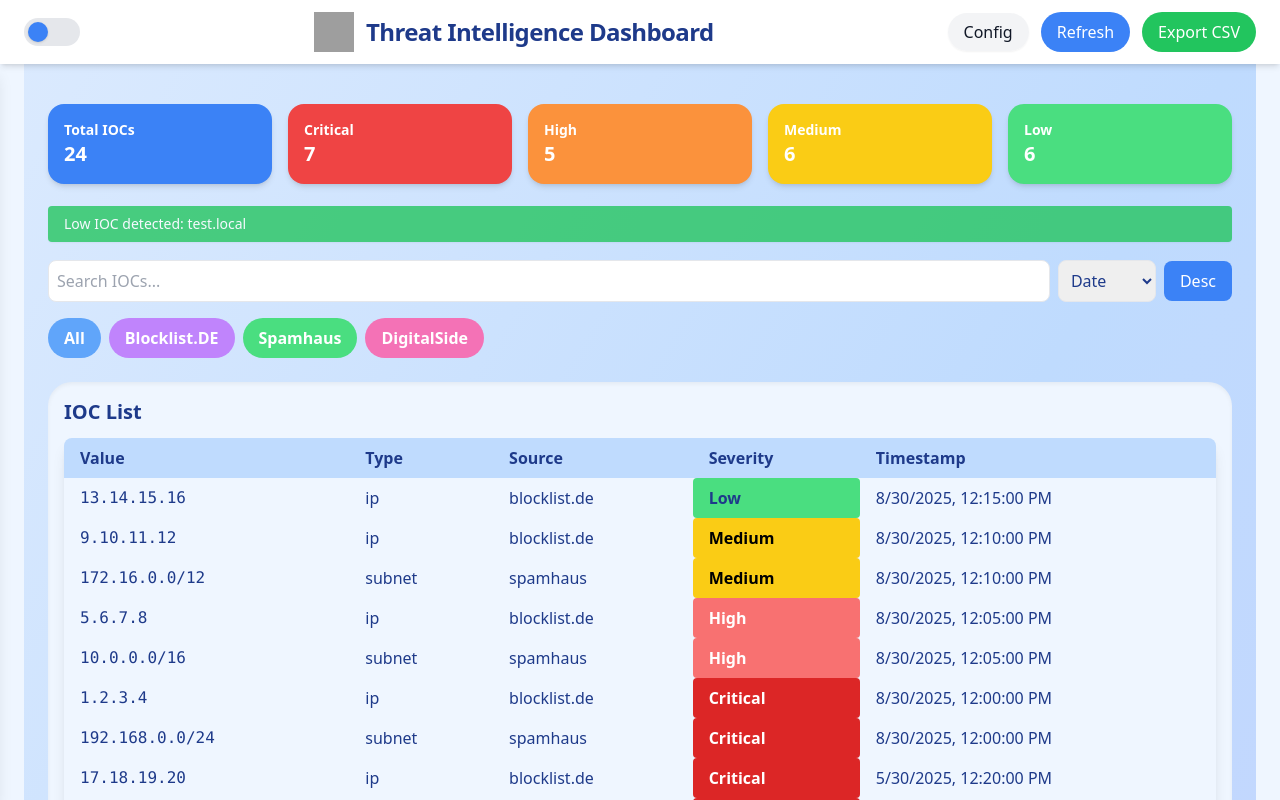
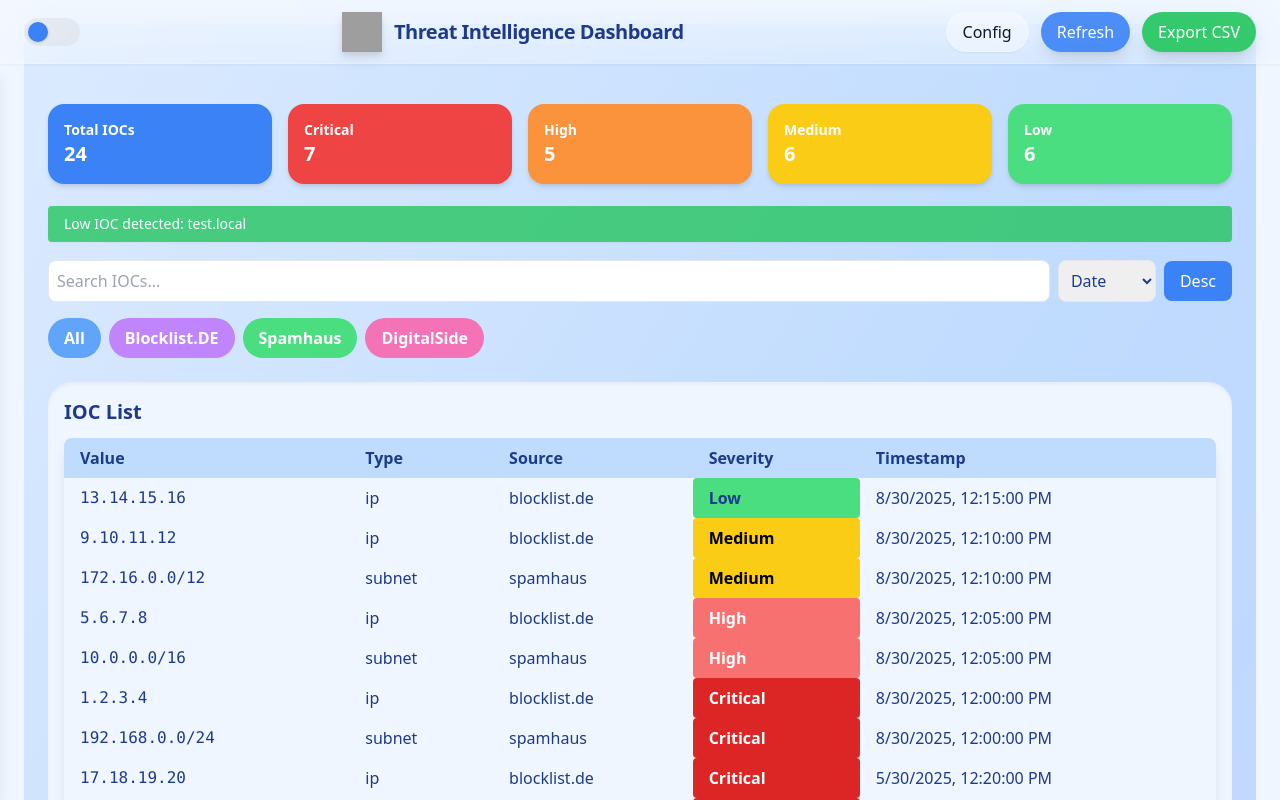
Before and after one commit to ShivOnly/threat-intelligence-ui, a Next.js app: page / in a window 1280 px wide. Shown: the top 800 px of the page. Built offline with nearby package versions, Linux system fonts and the light colour scheme; grey boxes are pictures that could not be loaded.

Commit message:
update: read4

```diff
--- a/app/page.tsx
+++ b/app/page.tsx
@@ -200,7 +200,12 @@ export default function Page() {
       )}
 
       {/* Header */}
-      <header className="fixed top-0 left-0 w-full h-16 bg-white dark:bg-gray-900 backdrop-blur-md z-50 flex justify-between items-center px-6 shadow-md">
+<header
+  className="fixed top-0 left-0 w-full h-16
+  backdrop-blur-xl bg-white/30 dark:bg-gray-900/30
+  border-b border-white/20 dark:border-gray-700/40
+  z-50 flex justify-between items-center px-6 shadow-sm"
+>
   {/* Dark Mode Toggle */}
   <label className="relative inline-flex items-center cursor-pointer">
     <input
@@ -209,7 +214,7 @@ export default function Page() {
       onChange={toggleDarkMode}
       className="sr-only peer"
     />
-          <div className="w-14 h-7 bg-gray-200 dark:bg-gray-700 rounded-full relative transition-colors duration-300 peer-focus:ring-2 peer-focus:ring-blue-500">
+    <div className="w-14 h-7 bg-gray-300/40 dark:bg-gray-700/40 rounded-full relative transition-colors duration-300 peer-focus:ring-2 peer-focus:ring-blue-500 backdrop-blur-md">
       <div
         className={`absolute top-1 left-1 w-5 h-5 bg-blue-500 rounded-full shadow transform transition-transform duration-300 ${
           darkMode ? "translate-x-7" : "translate-x-0"
@@ -220,8 +225,12 @@ export default function Page() {
 
   {/* Logo + Title */}
   <div className="flex items-center gap-3">
-          <img src="/logo.png" alt="Logo" className="w-10 h-10" />
-          <h1 className="text-xl md:text-2xl font-extrabold tracking-tight text-blue-900 dark:text-white">
+    <img
+      src="/logo.png"
+      alt="Logo"
+      className="w-10 h-10 drop-shadow-lg"
+    />
+    <h1 className="text-lg md:text-xl font-extrabold tracking-tight text-blue-900 dark:text-white">
       Threat Intelligence Dashboard
     </h1>
   </div>
@@ -231,7 +240,8 @@ export default function Page() {
     <motion.div {...hoverScaleLink}>
       <Link
         href="/config"
-              className="px-4 py-2 rounded-full bg-gray-100 dark:bg-gray-700 text-gray-900 dark:text-white shadow-sm"
+        className="px-4 py-2 rounded-full bg-white/40 dark:bg-gray-700/40
+        text-gray-900 dark:text-white shadow-sm border border-white/20"
       >
         Config
       </Link>
@@ -239,14 +249,14 @@ export default function Page() {
     <motion.button
       {...hoverScaleButton}
       onClick={handleRefresh}
-            className="px-4 py-2 rounded-full bg-blue-500 text-white"
+      className="px-4 py-2 rounded-full bg-blue-500/90 text-white shadow-lg backdrop-blur-md"
     >
       Refresh
     </motion.button>
     <motion.button
       {...hoverScaleButton}
       onClick={handleExport}
-            className="px-4 py-2 rounded-full bg-green-500 text-white"
+      className="px-4 py-2 rounded-full bg-green-500/90 text-white shadow-lg backdrop-blur-md"
     >
       Export CSV
     </motion.button>
```
Lines whose indentation alone changed are shown as unchanged.
